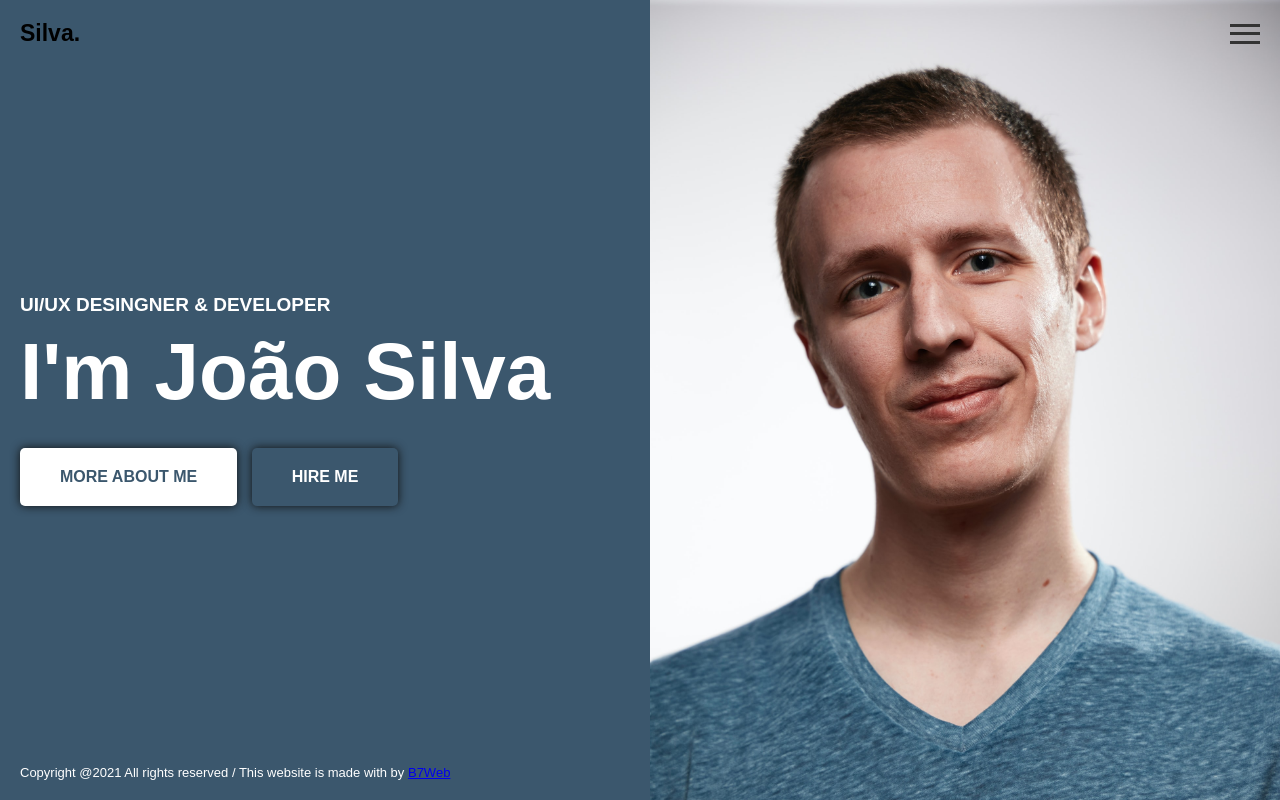
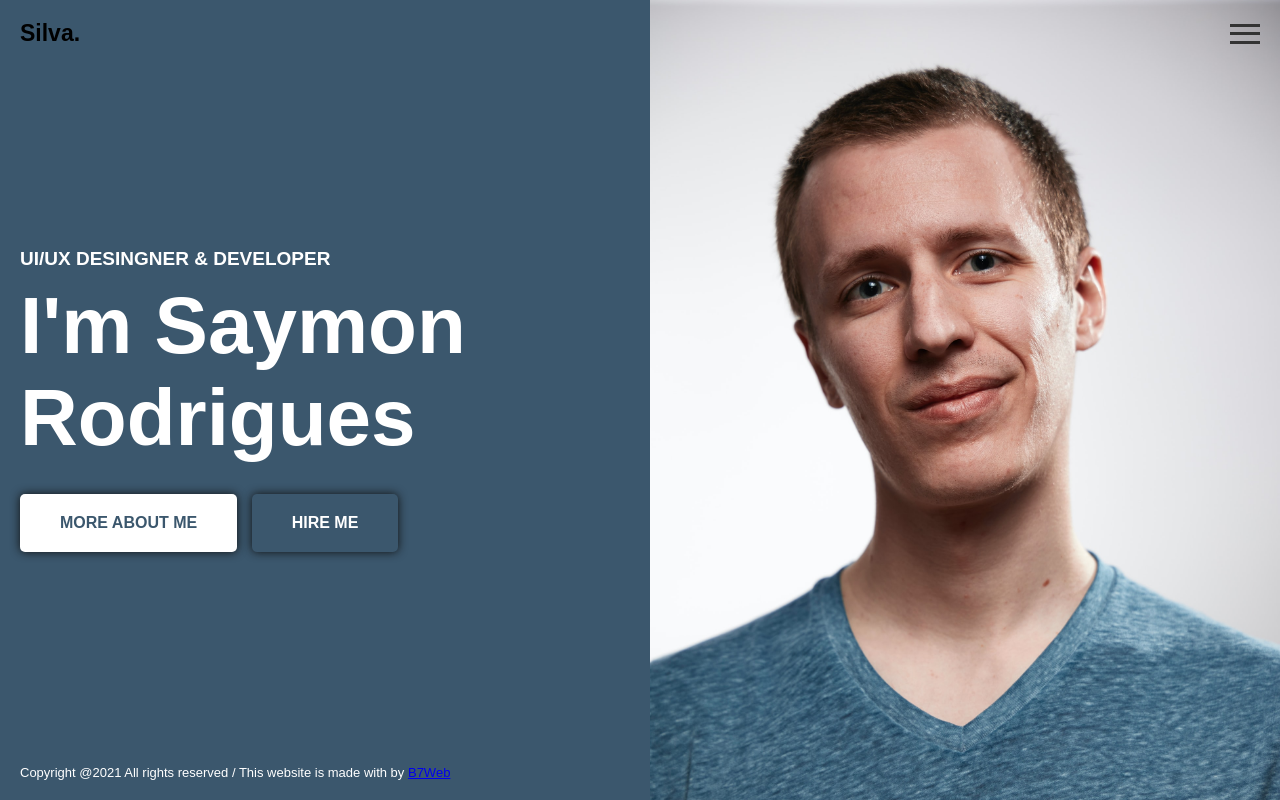
Before and after one commit to imDawn01/Portifolio, a plain HTML site: page index.html in a window 1280 px wide. Drawn offline with Linux system fonts and the light colour scheme.

Commit message:
alterado nome

```diff
--- a/index.html
+++ b/index.html
@@ -20,7 +20,7 @@
             <div class="leftside">
                 <div class="info">
                     <div class="profession">UI/UX Desingner & Developer</div>
-                    <div class="name">I'm João Silva</div>
+                    <div class="name">I'm Saymon Rodrigues</div>
                     <div class="buttons">
                         <a href="">More About Me</a>
                         <a href="" class="light">Hire Me</a>
```
